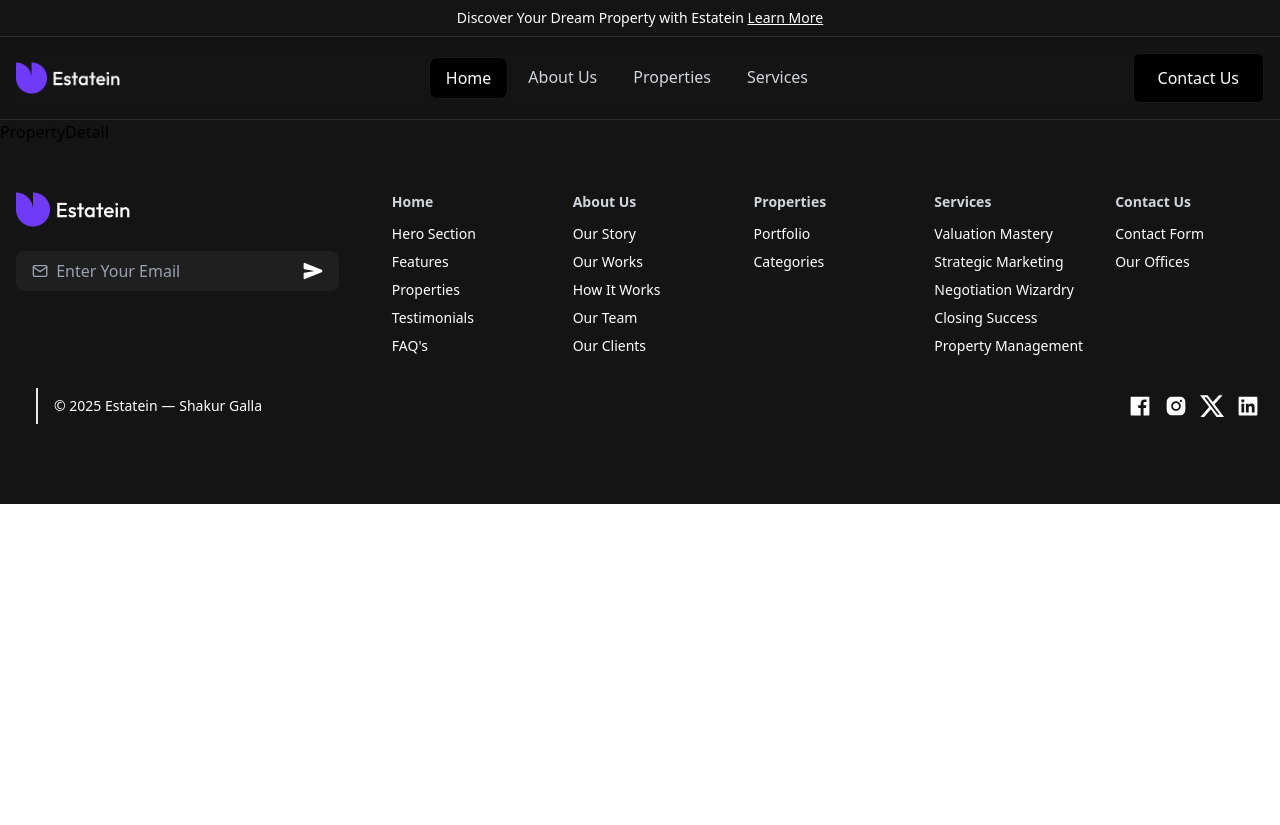
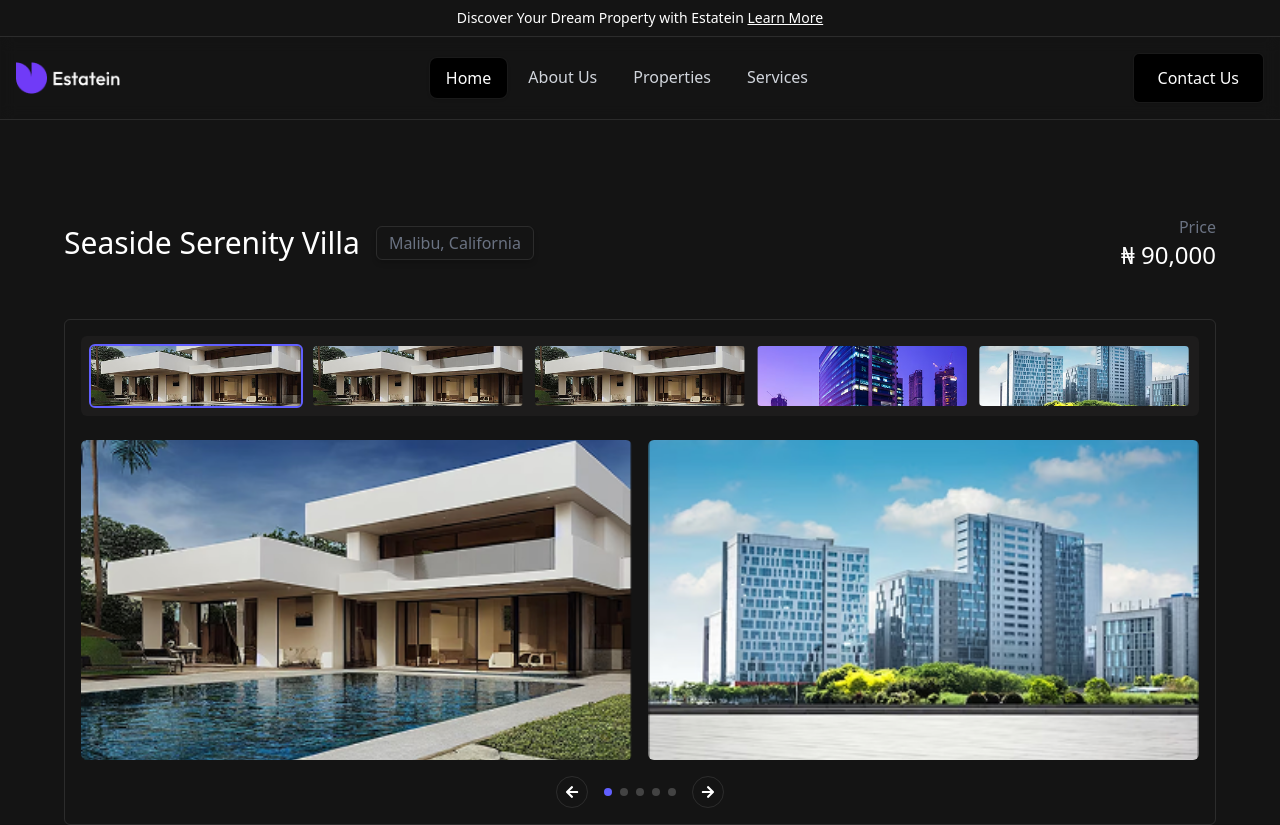
Before and after one commit to Shakur-Galla/real-estate, a React (Vite) app: page /property-detail in a window 1280 px wide. Shown: the top 825 px of the page. Before the commit the page ends 800 px from the top, so only its background shows below. Built offline with nearby package versions, Linux system fonts and the light colour scheme.

Commit message:
property card

```diff
--- a/src/pages/PropertyDetail.jsx
+++ b/src/pages/PropertyDetail.jsx
@@ -1,9 +1,119 @@
-import React from 'react'
+import React, { useState } from 'react';
+import { FaArrowLeft, FaArrowRight } from 'react-icons/fa';
+
+import House from '../assets/house.png'
+import House1 from '../assets/house1.png'
+import House2 from '../assets/house.png'
+import House3 from '../assets/house3.png'
+import House4 from '../assets/house.png'
+import House5 from '../assets/house1.png'
+import House6 from '../assets/house3.png'
+import House7 from '../assets/house.png'
+import House8 from '../assets/house1.png'
+
+const images = [
+  [House, House1],
+  [House2, House3],
+  [House4, House5],
+  [House6, House7],
+  [House8, House]
+];
+
+const thumbnails = images.map(pair => pair[0]);
 
 const PropertyDetail = () => {
+  const [currentIndex, setCurrentIndex] = useState(0);
+
+  const nextSlide = () => {
+    setCurrentIndex((prevIndex) => (prevIndex + 1) % images.length);
+  };
+
+  const prevSlide = () => {
+    setCurrentIndex((prevIndex) => (prevIndex - 1 + images.length) % images.length);
+  };
+
+  const selectSlide = (index) => {
+    setCurrentIndex(index % images.length);
+  };
+
   return (
-    <div>PropertyDetail</div>
-  )
-}
+    <section className="bg-[#141414] text-white body-font min-h-screen flex items-center justify-center px-4">
+      <div className="max-w-6xl w-full py-8 mx-auto">
 
-export default PropertyDetail
+        {/* Top Section */}
+        <div className="flex flex-col md:flex-row justify-between items-start md:items-center w-full mb-8 md:mb-12 gap-4">
+          <div className="flex flex-col sm:flex-row sm:items-center gap-2 sm:gap-4">
+            <h4 className="text-2xl sm:text-3xl font-medium title-font text-white">
+              Seaside Serenity Villa
+            </h4>
+            <div className="px-3 py-1 text-gray-500 border border-white/10 rounded-md shadow-md text-sm sm:text-base">
+              <p>Malibu, California</p>
+            </div>
+          </div>
+          <div className="text-right">
+            <p className="text-gray-500 text-sm sm:text-base">Price</p>
+            <h4 className="text-xl sm:text-2xl">₦ 90,000</h4>
+          </div>
+        </div>
+
+        <div className='border border-white/10 rounded-md p-4'>
+
+          {/* Thumbnails for Desktop (Above Main Images) */}
+          <div className="hidden md:flex flex-wrap justify-between gap-2 mb-6 p-2 bg-[#1d1c1c] rounded-md">
+            {thumbnails.map((thumb, index) => (
+              <img
+                key={index}
+                src={thumb}
+                onClick={() => selectSlide(index)}
+                className={`h-16 flex-1 cursor-pointer border-2 rounded-md object-cover ${currentIndex === index ? 'border-indigo-500' : 'border-transparent'}`}
+                alt={`Thumbnail ${index + 1}`}
+              />
+            ))}
+          </div>
+
+          {/* Main Images */}
+          <div className="grid grid-cols-1 md:grid-cols-2 gap-4 mb-4">
+            <img src={images[currentIndex][0]} className="w-full h-80 object-cover rounded-md" alt="Main 1" />
+            <img src={images[currentIndex][1]} className="hidden md:flex w-full h-80 object-cover rounded-md" alt="Main 2" />
+          </div>
+
+          {/* Thumbnails for Mobile (Below Main Images) */}
+          <div className="flex md:hidden flex-wrap justify-between gap-2 mb-6 p-2 bg-[#1d1c1c] rounded-md">
+            {thumbnails.map((thumb, index) => (
+              <img
+                key={index}
+                src={thumb}
+                onClick={() => selectSlide(index)}
+                className={`h-16 flex-1 cursor-pointer border-2 rounded-md object-cover ${currentIndex === index ? 'border-indigo-500' : 'border-transparent'}`}
+                alt={`Thumbnail ${index + 1}`}
+              />
+            ))}
+          </div>
+
+          {/* Navigation */}
+          <div className="flex justify-center items-center gap-4">
+            <FaArrowLeft onClick={prevSlide} className="text-white border border-white/10 rounded-full p-2 h-8 w-8 cursor-pointer hover:bg-white/10" />
+            <div className="flex gap-2">
+              {images.map((_, index) => (
+                <span
+                  key={index}
+                  className={`h-2 w-2 rounded-full cursor-pointer ${currentIndex === index ? 'bg-indigo-500' : 'bg-white/20'}`}
+                  onClick={() => selectSlide(index)}
+                ></span>
+              ))}
+            </div>
+            <FaArrowRight onClick={nextSlide} className="text-white border border-white/10 rounded-full p-2 h-8 w-8 cursor-pointer hover:bg-white/10" />
+          </div>
+        </div>
+
+        {/* more detail */}
+        <div className='w-full items-center'>
+            <div className='w-1/2'></div>
+
+        </div>
+      </div>
+    </section>
+  );
+};
+
+export default PropertyDetail;
```
